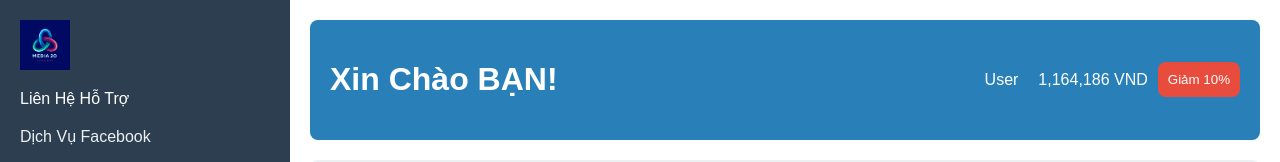
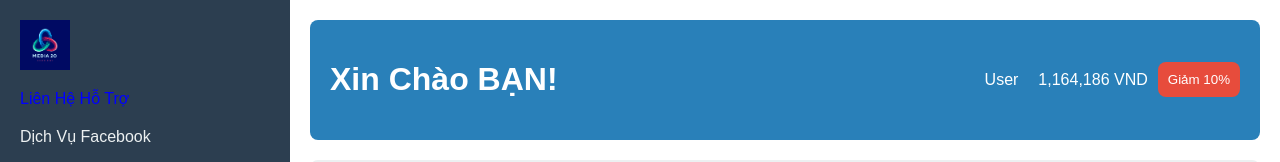
Before and after one commit to truongqb05x/scr, a plain HTML site: page index.html in a window 1280 px wide. In both pictures the pointer is over the link "Liên Hệ Hỗ Trợ". Shown: the top 162 px of the page. Drawn offline with Linux system fonts and the light colour scheme.

Commit message:
Update base.css

```diff
--- a/css/base.css
+++ b/css/base.css
@@ -141,3 +141,7 @@ header .discount {
     color: #2980b9;
     text-decoration: none;
 }
+.sidebar a :hover{
+    color: blue;
+    cursor: pointer;
+}
```
